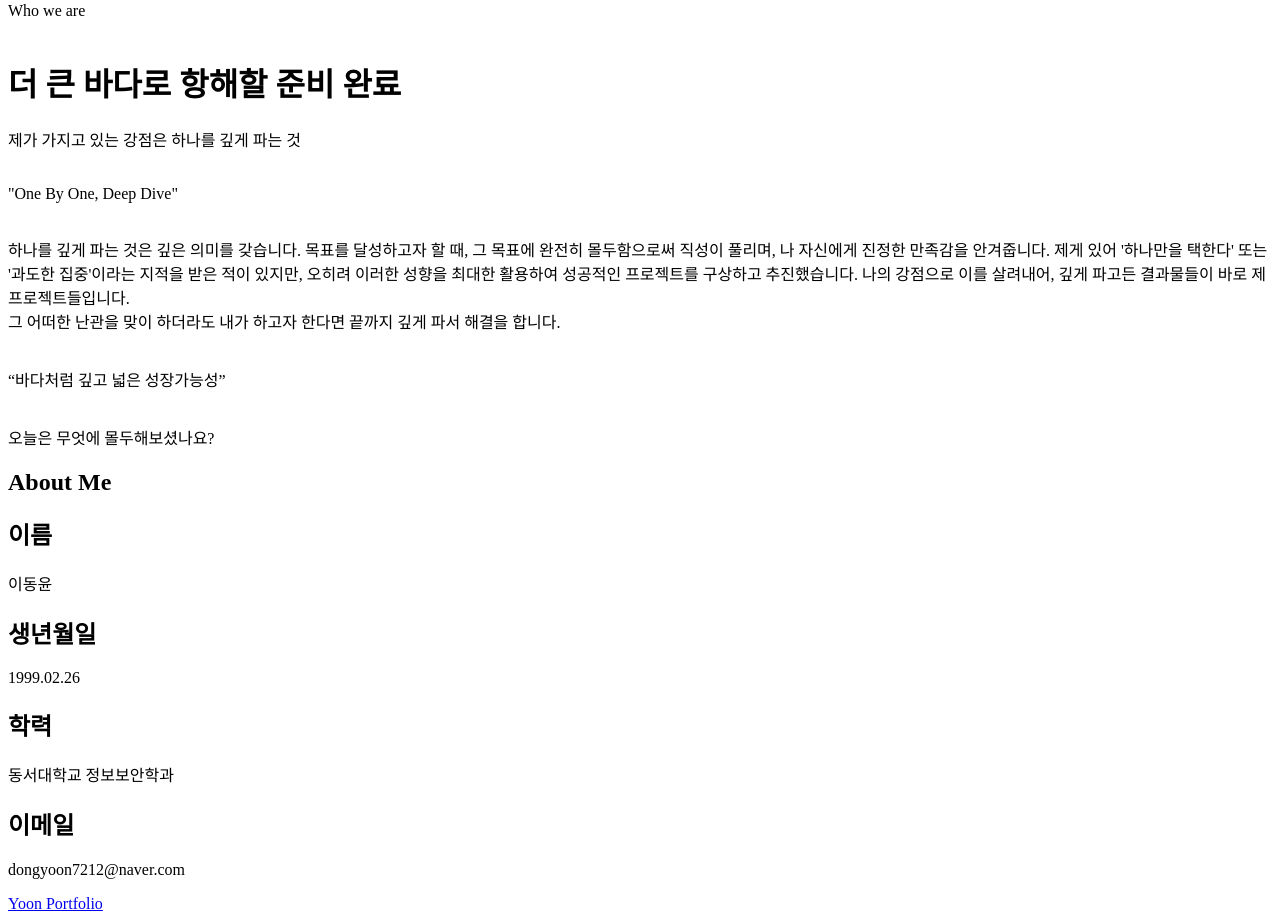
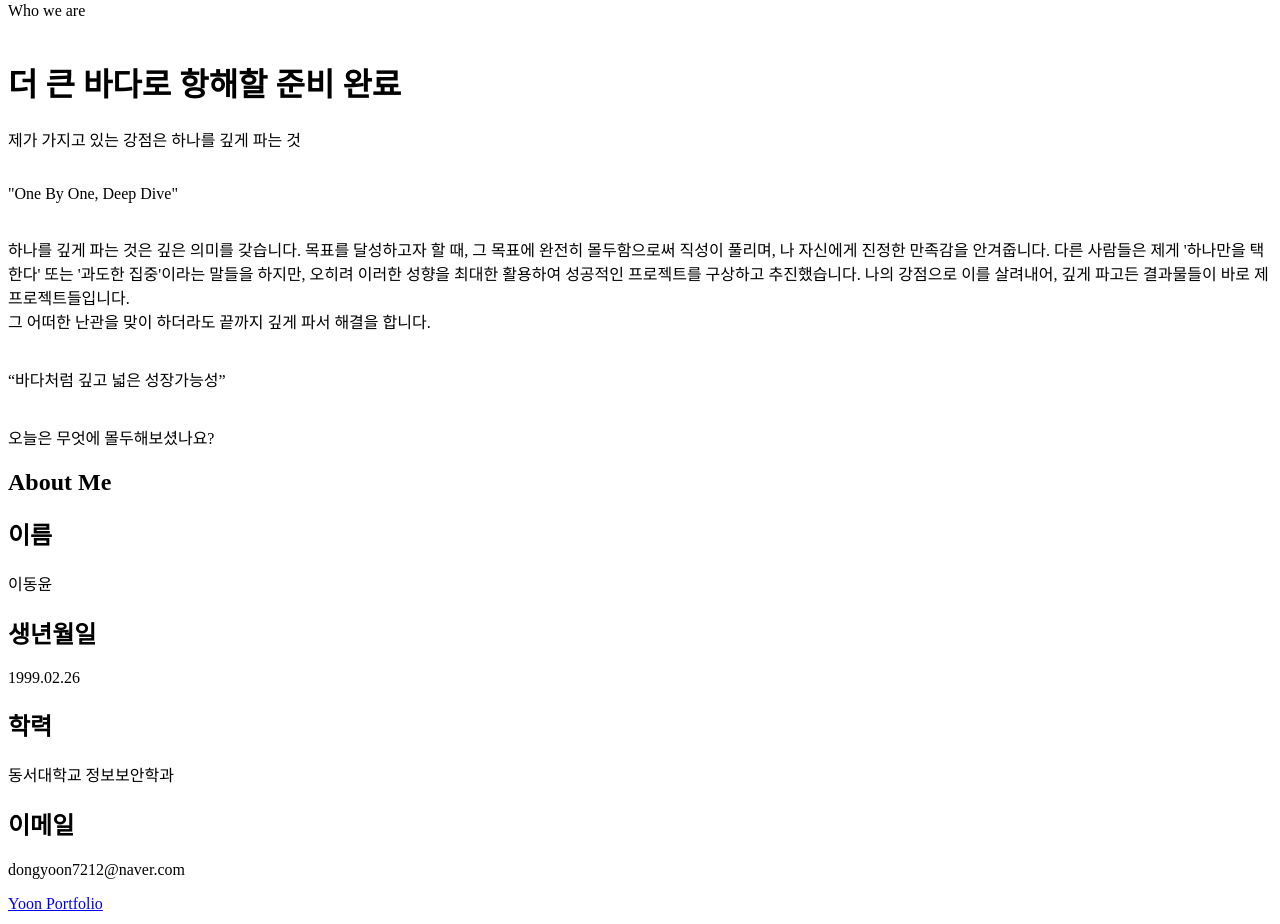
Before and after one commit to dongyoon7212/next-portfolio, a Next.js app: page /about-me in a window 1280 px wide. Shown: the part 787-1711 px from the top of the page. Built offline with nearby package versions, Linux system fonts and the light colour scheme.

Commit message:
소개 글 수정

```diff
--- a/components/home/hero.js
+++ b/components/home/hero.js
@@ -15,7 +15,7 @@ export default function Hero() {
         </h1>
         <div className="mb-8 leading-relaxed;">
           <br />
-          <p className="text-gray-700 dark:text-gray-400">제가 생각하는 개발자란</p>
+          <p className="text-gray-700 dark:text-gray-400">제가 가진 개발자로서의 신념</p>
           <p className="text-gray-700 dark:text-gray-200 font-semibold text-lg">
             {
               '"더 나은 삶을 위한 서비스와 가치 있는 정보를 보다 쉽게 전달하여 세상을 더 나아지게 하는 일."'
--- a/pages/about-me.js
+++ b/pages/about-me.js
@@ -42,14 +42,13 @@ export default function AboutMe() {
                   <br />
                   하나를 깊게 파는 것은 깊은 의미를 갖습니다. 목표를 달성하고자
                   할 때, 그 목표에 완전히 몰두함으로써 직성이 풀리며, 나
-                  자신에게 진정한 만족감을 안겨줍니다. 제게 있어 &apos;하나만을
-                  택한다&apos; 또는 &apos;과도한 집중&apos;이라는 지적을 받은
-                  적이 있지만, 오히려 이러한 성향을 최대한 활용하여 성공적인
+                  자신에게 진정한 만족감을 안겨줍니다. 다른 사람들은 제게
+                  &apos;하나만을 택한다&apos; 또는 &apos;과도한 집중&apos;이라는
+                  말들을 하지만, 오히려 이러한 성향을 최대한 활용하여 성공적인
                   프로젝트를 구상하고 추진했습니다. 나의 강점으로 이를 살려내어,
                   깊게 파고든 결과물들이 바로 제 프로젝트들입니다.
                   <br />
-                  그 어떠한 난관을 맞이 하더라도 내가 하고자 한다면 끝까지 깊게
-                  파서 해결을 합니다.
+                  그 어떠한 난관을 맞이 하더라도 끝까지 깊게 파서 해결을 합니다.
                   <br />
                   <br />
                   <p className="dark:text-white text-black font-semibold text-2xl">
```
